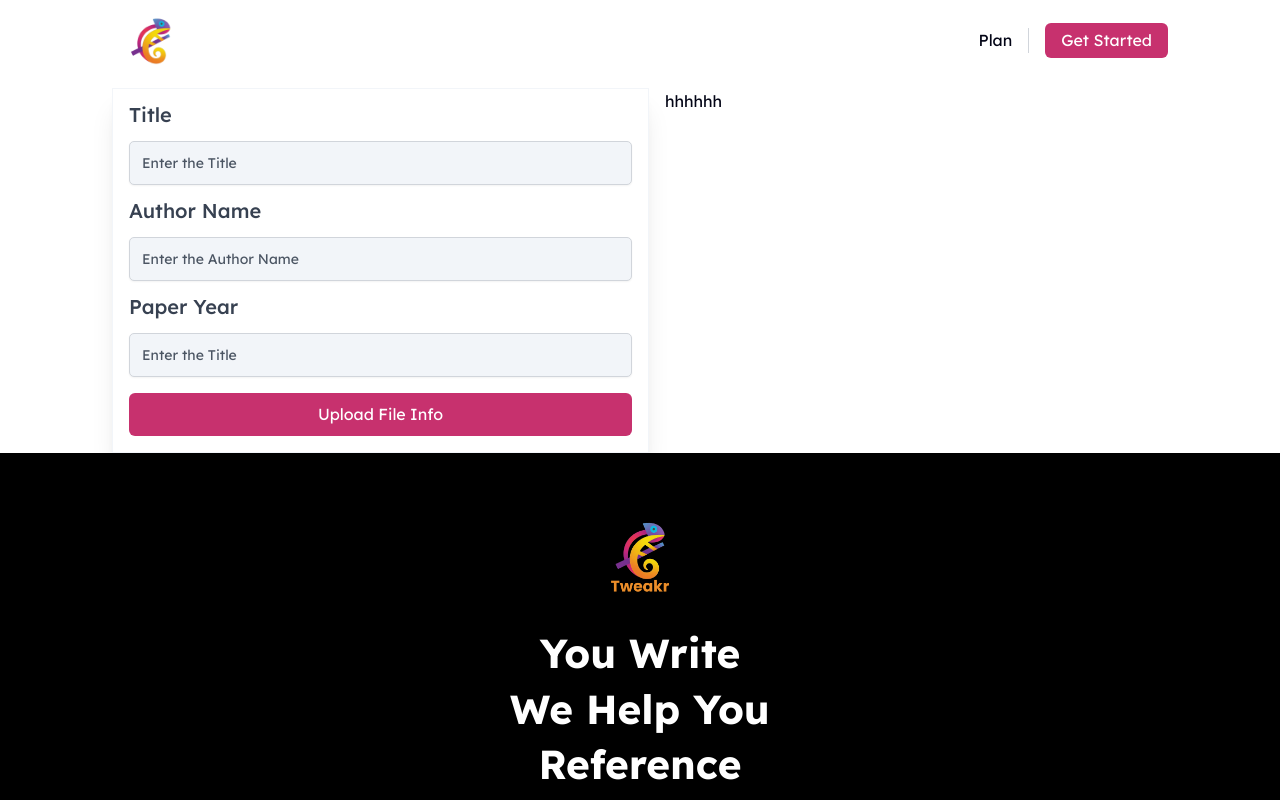
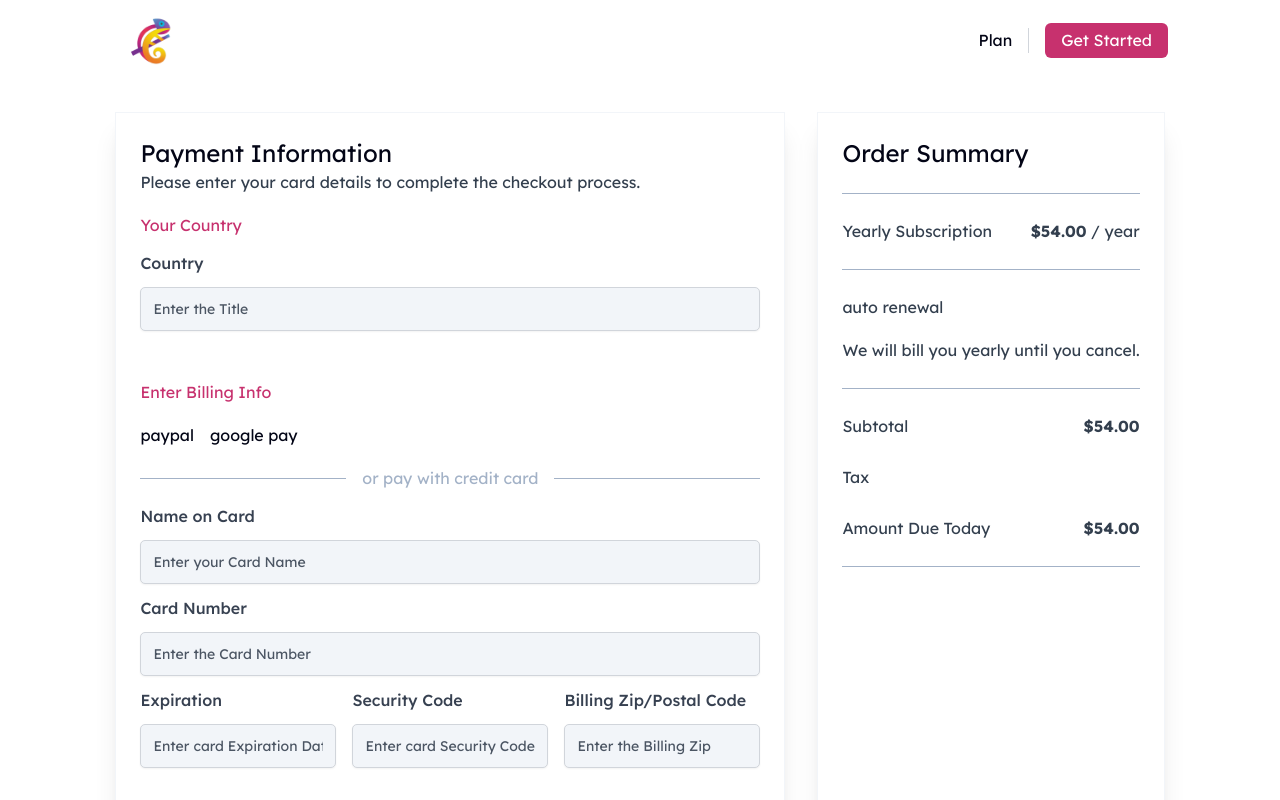
Before and after one commit to Black-fox17/tweakr-frontend, a Next.js app: page /paymentGateway in a window 1280 px wide. Shown: the top 800 px of the page. Built offline with nearby package versions, Linux system fonts and the light colour scheme.

Commit message:
ADDE (UII): payment gateway deatils

```diff
--- a/app/(bed)/paymentGateway/page.tsx
+++ b/app/(bed)/paymentGateway/page.tsx
@@ -16,37 +16,43 @@ import {
 import React, { useState } from 'react'
 import Button from "@/app/components/Button"
 
-const authFormSchema = () => {
-    return z.object({
-        title: z.string().min(1, "Title is required"),
-        author: z.string().min(2, "Author name must be at least 2 characters").max(50),
-        year: z.string().min(4, "Year must be 4 digits").max(4, "Year must be 4 digits"),
-        files: z
-            .array(z.instanceof(File))
-            .nonempty("You must upload at least one file"),
+const authFormSchema = z.object({
+    country: z.string().min(1, "Country is required"),
+    cardName: z.string().min(1, "Name on Card is required"),
+    cardNumber: z
+        .string()
+        .regex(/^\d{16}$/, "Card Number must be 16 digits"),
+    expirationDate: z
+        .string()
+        .regex(/^(0[1-9]|1[0-2])\/\d{2}$/, "Expiration Date must be in MM/YY format"),
+    securityCode: z
+        .string()
+        .regex(/^\d{3,4}$/, "Security Code must be 3 or 4 digits"),
+    postalCode: z.string().min(4, "Postal Code must be at least 4 characters"),
 });
-};
 
 const page = () => {
 
     const [isLoading, setIsLoading] = useState(false);
 
-    const formSchema = authFormSchema()
 
 
-    const form = useForm<z.infer<typeof formSchema>>({
-        resolver: zodResolver(formSchema),
+    const form = useForm<z.infer<typeof authFormSchema>>({
+        resolver: zodResolver(authFormSchema),
         defaultValues: {
-            files: [] as File[],
-            title: "",
-            author: "",
-            year: "",
+            country: "",
+            cardName: "",
+            cardNumber: "",
+            expirationDate: "",
+            securityCode: "",
+            postalCode: "",
         },
     })
 
-    const onSubmit = async (data: z.infer<typeof formSchema>) => {
+    const onSubmit = async (data: z.infer<typeof authFormSchema>) => {
         setIsLoading(true);
         // Simulate form submission or API call
+        console.log("Form submitted: ", data);
         setTimeout(() => {
             setIsLoading(false);
             // onSuccess(); // Trigger the PaymentModal on successful submission
@@ -54,17 +60,25 @@ const page = () => {
     };
 
     return (
-        <div className='mt-12 mt-6 flex flex-col sm:flex-row gap-4 section-padding'>
-            <div className="flex-1 border border-light-300 p-4 shadow-xl">
+        <div className='my-12  flex flex-col items-stretch justify-center md:flex-row gap-8 section-padding'>
+            <div className="border border-light-300 p-6 shadow-xl">
                 <Form {...form}>
                     <form onSubmit={form.handleSubmit(onSubmit)} className="flex flex-col gap-4">
+                        <div className="flexflex-col">
+                            <h1 className="text-2xl">Payment Information</h1>
+                            <p className="text-4 text-light-100">
+                                Please enter your card details to complete the checkout process.
+                            </p>
+                        </div>
+                        <div className="flex flex-col gap-4 mb-8">
+                            <h2 className="text-4 text-brand">Your Country</h2>
                             <FormField
                                 control={form.control}
-                            name="title"
+                                name="country"
                                 render={({ field }) => (
                                     <FormItem>
                                         <div className='flex flex-col gap-4'>
-                                        <FormLabel className='input-label'>Title</FormLabel>
+                                            <FormLabel className='input-label'>Country</FormLabel>
                                             <FormControl>
                                                 <Input placeholder="Enter the Title"
                                                     className='input-element'
@@ -75,15 +89,31 @@ const page = () => {
                                     </FormItem>
                                 )}
                             />
+                        </div>
+                        <div className="flex flex-col gap-4">
+                            <h2 className="text-4 text-brand">Enter Billing Info</h2>
+                            <div className="flex gap-4 w-full">
+                                <button>
+                                    paypal
+                                </button>
+                                <button>
+                                    google pay
+                                </button>
+                            </div>
+                            <div className="flex items-center justify-center gap-4 text-light-200 w-full">
+                                <div className="h-[1px] w-full bg-light-200"></div>
+                                <p className="whitespace-nowrap">or pay with credit card</p>
+                                <div className="h-[1px] w-full bg-light-200"></div>
+                            </div>
                             <FormField
                                 control={form.control}
-                            name="author"
+                                name="cardName"
                                 render={({ field }) => (
                                     <FormItem>
                                         <div className='flex flex-col gap-4'>
-                                        <FormLabel className='input-label'>Author Name</FormLabel>
+                                            <FormLabel className='input-label'>Name on Card</FormLabel>
                                             <FormControl>
-                                            <Input placeholder="Enter the Author Name"
+                                                <Input placeholder="Enter your Card Name"
                                                     className='input-element'
                                                     {...field} />
                                             </FormControl>
@@ -94,13 +124,13 @@ const page = () => {
                             />
                             <FormField
                                 control={form.control}
-                            name="year"
+                                name="cardNumber"
                                 render={({ field }) => (
                                     <FormItem>
                                         <div className='flex flex-col gap-4'>
-                                        <FormLabel className='input-label'>Paper Year</FormLabel>
+                                            <FormLabel className='input-label'>Card Number</FormLabel>
                                             <FormControl>
-                                            <Input placeholder="Enter the Title"
+                                                <Input placeholder="Enter the Card Number"
                                                     className='input-element'
                                                     {...field} />
                                             </FormControl>
@@ -109,8 +139,63 @@ const page = () => {
                                     </FormItem>
                                 )}
                             />
+                            <div className="flex flex-wrap align-center justify-between w-full gap-4 mb-8">
+                                <FormField
+                                    control={form.control}
+                                    name="expirationDate"
+                                    render={({ field }) => (
+                                        <FormItem>
+                                            <div className='flex flex-col gap-4'>
+                                                <FormLabel className='input-label'>Expiration</FormLabel>
+                                                <FormControl>
+                                                    <Input placeholder="Enter card Expiration Date"
+                                                        className='input-element'
+                                                        {...field} />
+                                                </FormControl>
+                                            </div>
+                                            <FormMessage className='shad-form-message ' />
+                                        </FormItem>
+                                    )}
+                                />
+                                <FormField
+                                    control={form.control}
+                                    name="securityCode"
+                                    render={({ field }) => (
+                                        <FormItem>
+                                            <div className='flex flex-col gap-4'>
+                                                <FormLabel className='input-label'>Security Code</FormLabel>
+                                                <FormControl>
+                                                    <Input placeholder="Enter card Security Code"
+                                                        className='input-element'
+                                                        {...field} />
+                                                </FormControl>
+                                            </div>
+                                            <FormMessage className='shad-form-message ' />
+                                        </FormItem>
+                                    )}
+                                />
+                                <FormField
+                                    control={form.control}
+                                    name="postalCode"
+                                    render={({ field }) => (
+                                        <FormItem>
+                                            <div className='flex flex-col gap-4'>
+                                                <FormLabel className='input-label'>Billing Zip/Postal Code
+                                                </FormLabel>
+                                                <FormControl>
+                                                    <Input placeholder="Enter the Billing Zip"
+                                                        className='input-element'
+                                                        {...field} />
+                                                </FormControl>
+                                            </div>
+                                            <FormMessage className='shad-form-message ' />
+                                        </FormItem>
+                                    )}
+                                />
+                            </div>
+                        </div>
                         <Button
-                            overrideStyle="w-full py-2 px-8  "
+                            overrideStyle="w-full py-4 px-8  "
                             variant="outlined"
                         >
                             {isLoading ?
@@ -124,14 +209,40 @@ const page = () => {
                                     </span>
                                     <span>Uploading...</span>
                                 </div>
-                                : "Upload File Info"}
+                                : "Complete Checkout"}
                         </Button>
                     </form>
                 </Form>
             </div>
             <div
-                className="flex-1">
-                hhhhhh
+                className="  border border-light-300 p-6 shadow-xl flex flex-col gap-6"
+            >
+                <h1 className="text-2xl">Order Summary</h1>
+                <div className="h-[1px] w-full bg-light-200"></div>
+                <div className="flex item-center justify-between text-light-100 w-full">
+                    <p>Yearly Subscription</p>
+                    <p><strong>$54.00</strong> / year</p>
+                </div>
+                <div className="h-[1px] w-full bg-light-200"></div>
+                <div className="flex flex-col gap-4 text-light-100 w-full">
+                    <h3>auto renewal</h3>
+                    <p>We will bill you yearly until you cancel.</p>
+                </div>
+                <div className="h-[1px] w-full bg-light-200"></div>
+                <div className="flex item-center justify-between text-light-100 w-full">
+                    <p>Subtotal</p>
+                    <p><strong>$54.00</strong></p>
+                </div>
+                <div className="flex item-center justify-between text-light-100 w-full">
+                    <p>Tax</p>
+                    <p><strong></strong></p>
+                </div>
+                <div className="flex item-center justify-between text-light-100 w-full">
+                    <p>Amount Due Today</p>
+                    <p><strong>$54.00</strong></p>
+                </div>
+                <div className="h-[1px] w-full bg-light-200"></div>
+
             </div>
         </div>
     )
--- a/app/components/Navbar.tsx
+++ b/app/components/Navbar.tsx
@@ -62,7 +62,7 @@ const Navbar = () => {
                         </div> */}
                 </div>
                 <div className="flex flex-row lg:items-center justify-center w-auto lg:border-none gap-4 lg:flex-row whitespace-nowrap ">
-                    <Link href="/plans" className='hidden md:block'>
+                    <Link href="/plans">
                         Plan
                     </Link>
                     <div
--- a/app/globals.css
+++ b/app/globals.css
@@ -99,7 +99,7 @@ body {
   }
 
    .input-label {
-    @apply text-[20px] text-left text-gray-700 !important;
+    @apply text-[1rem] text-left text-gray-700 !important;
   }
 
   .input-element {
```
Also changed, not shown: app/components/FileUploader.tsx (+1 -22 lines). Lines whose indentation alone changed are shown as unchanged.
